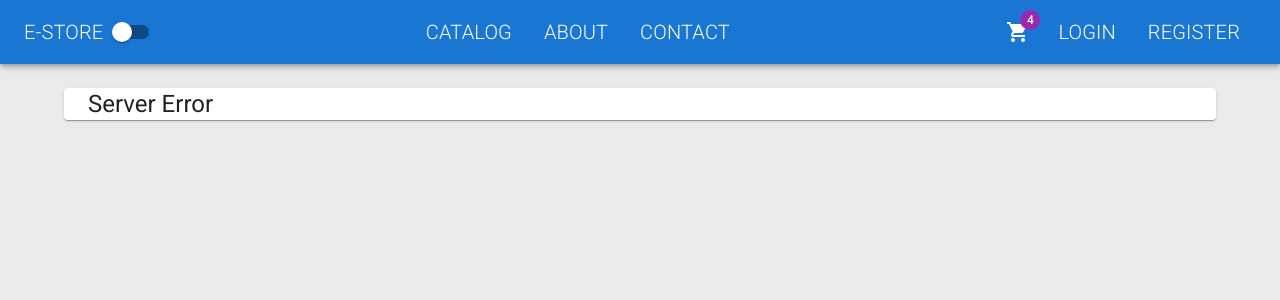
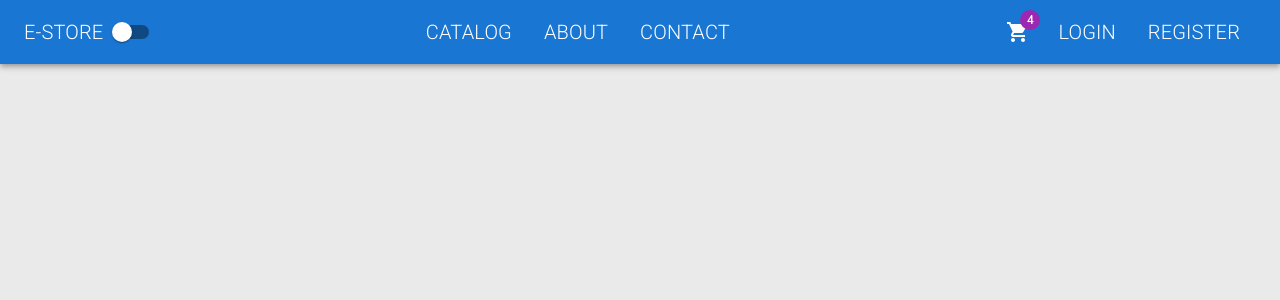
Before and after one commit to yogeshkoli/estore, a React (Create React App) app in the folder ui/: page /server-error in a window 1280 px wide. Shown: the top 300 px of the page. Built offline with nearby package versions, Linux system fonts and the light colour scheme.

Commit message:
Getting the state from the react location which was passed from the navigation

```diff
--- a/ui/src/app/errors/ServerError.tsx
+++ b/ui/src/app/errors/ServerError.tsx
@@ -1,10 +1,19 @@
 import { Container, Paper, Typography } from "@mui/material";
+import { useLocation } from "react-router-dom";
 
 export default function ServerError()
 {
+    const {state}  = useLocation();
+
     return(
         <Container component={Paper}>
-            <Typography variant="h5" gutterBottom>Server Error</Typography>
+            {
+                state?.error ? (
+                    <>
+                        <Typography variant="h5" gutterBottom>Server Error</Typography>
+                    </>
+                ) : ''
+            }
         </Container>
     )
 }
```
